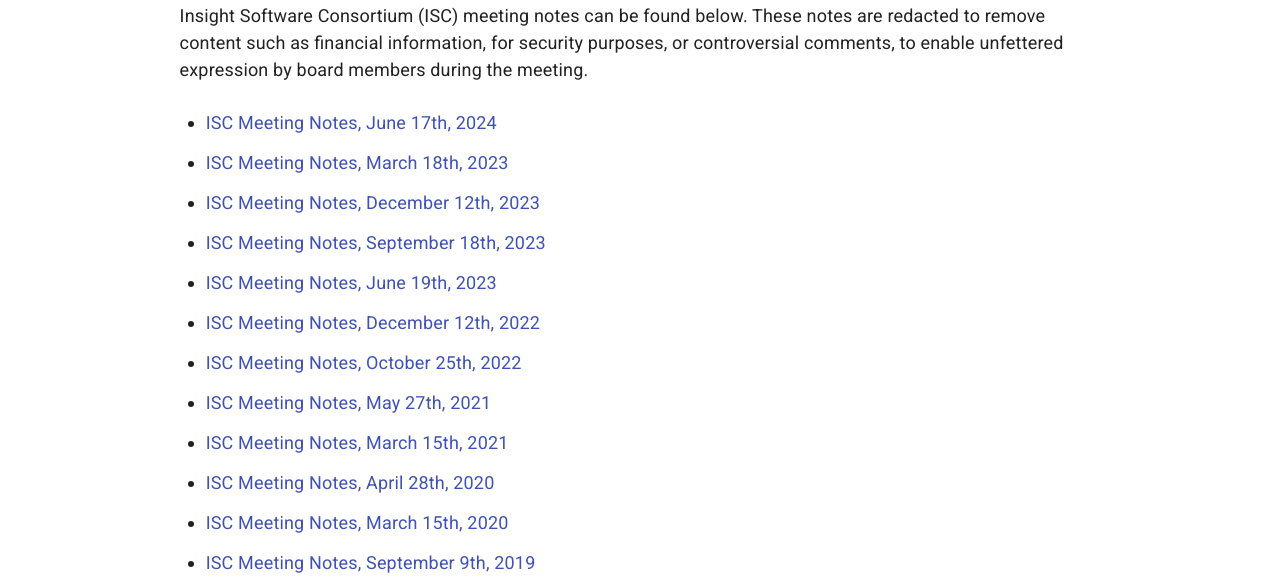
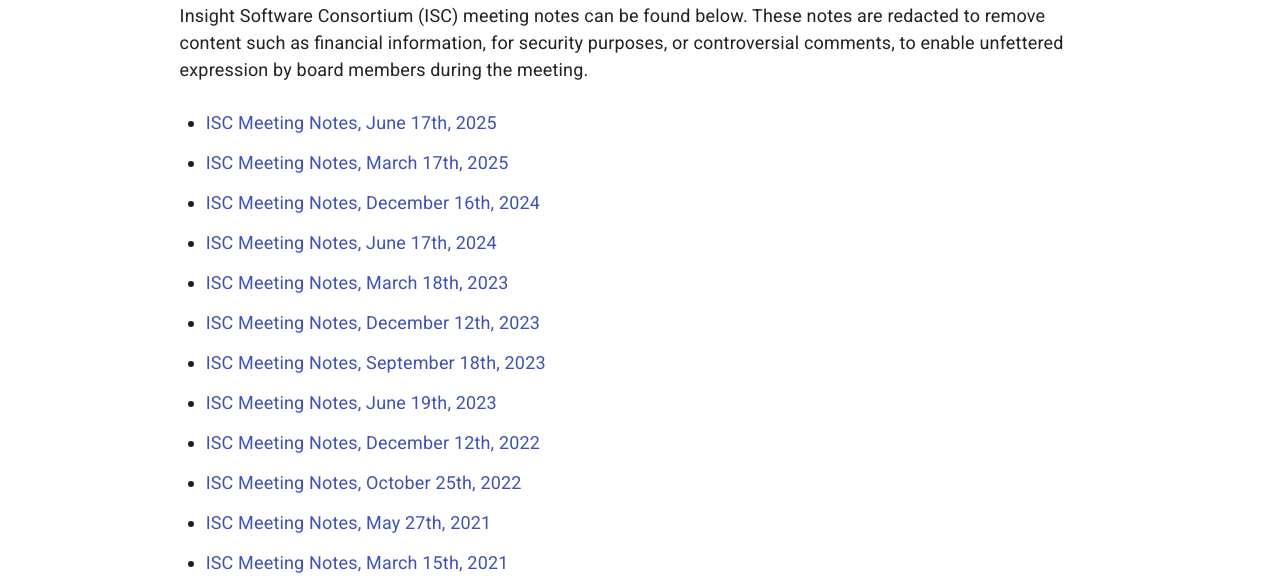
Before and after one commit to InsightSoftwareConsortium/insightsoftwareconsortium.org, a Gatsby site: page /meeting-notes in a window 1280 px wide. Shown: the part 185-771 px from the top of the page. Built offline with nearby package versions, Linux system fonts and the light colour scheme; Gatsby itself is replaced by a stand-in of ours.

Commit message:
Adding previous meeting notes

```diff
--- a/src/pages/meeting-notes.js
+++ b/src/pages/meeting-notes.js
@@ -23,6 +23,21 @@
           enable unfettered expression by board members during the meeting.
         </p>
         <ul>
+        <li>
+            <MuiLink href="/notes/ISC_NOTES_20250617_REDACTED.pdf">
+              ISC Meeting Notes, June 17th, 2025
+            </MuiLink>
+          </li>
+        <li>
+            <MuiLink href="/notes/ISC_NOTES_20250317_REDACTED.pdf">
+              ISC Meeting Notes, March 17th, 2025
+            </MuiLink>
+          </li>
+        <li>
+            <MuiLink href="/notes/ISC_NOTES_20241216_REDACTED.pdf">
+              ISC Meeting Notes, December 16th, 2024
+            </MuiLink>
+          </li>
 		  <li>
             <MuiLink href="/notes/ISC_NOTES_20240617_REDACTED.pdf">
               ISC Meeting Notes, June 17th, 2024
```
Also changed, not shown: 3 other files.
